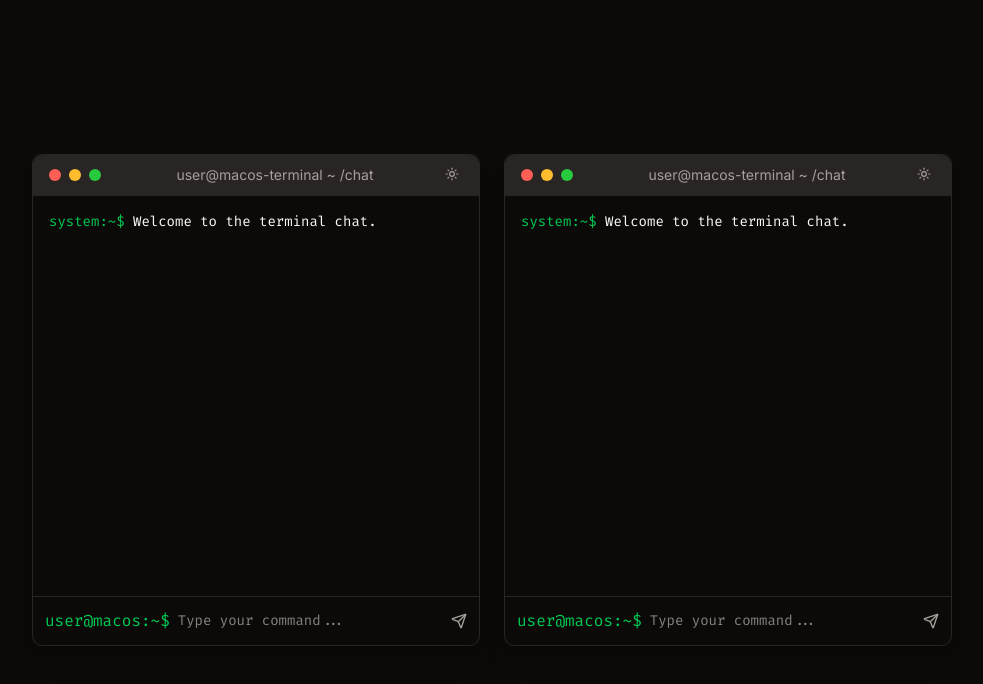
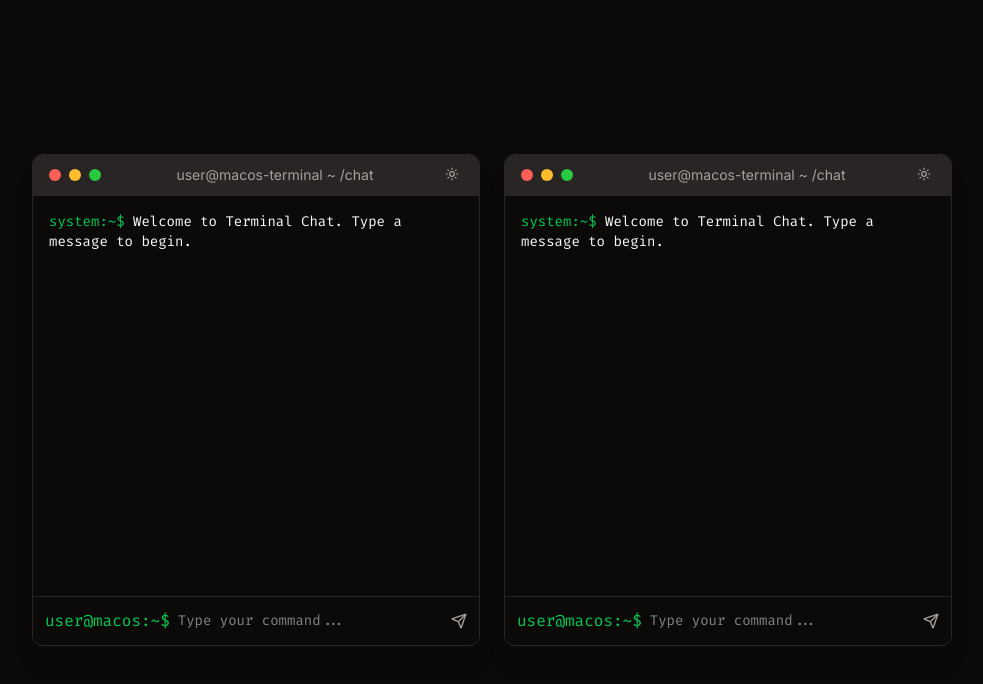
Before and after one commit to KrizRoMe/chatia, a Next.js app: page / in a window 1280 px wide. Shown: the top 684 px of the page, without its empty margins (148-1131 px from the left). Built offline with nearby package versions, Linux system fonts and the light colour scheme.

Commit message:
feat(chat): :star: add zod and refactor logic

```diff
--- a/package.json
+++ b/package.json
@@ -17,7 +17,8 @@
 		"react": "^19.0.0",
 		"react-dom": "^19.0.0",
 		"tailwind-merge": "^3.0.2",
-		"tailwindcss-animate": "^1.0.7"
+		"tailwindcss-animate": "^1.0.7",
+		"zod": "^3.24.2"
 	},
 	"devDependencies": {
 		"@biomejs/biome": "1.9.4",
--- /dev/null
+++ b/src/modules/chat/application/schemas/message-schema.ts
@@ -0,0 +1,9 @@
+import { z } from "zod";
+
+export const MessageSchema = z.object({
+	id: z.number(),
+	text: z.string().min(1, "El mensaje no puede estar vacío"),
+	isUser: z.boolean(),
+});
+
+export const MessageListSchema = z.array(MessageSchema);
--- a/src/modules/chat/presentation/components/chat-message-area.tsx
+++ b/src/modules/chat/presentation/components/chat-message-area.tsx
@@ -1,12 +1,28 @@
-import React from "react";
+"use client";
+
+import { useState } from "react";
+import type { z } from "zod";
+import type { MessageListSchema } from "@/modules/chat/application/schemas/message-schema";
+import ChatMesageItem from "@/modules/chat/presentation/components/chat-message-item";
+
+const MESSAGE_LIST_DEFAULT_VALUE: z.infer<typeof MessageListSchema> = [
+	{
+		id: Math.random(),
+		text: "Welcome to Terminal Chat. Type a message to begin.",
+		isUser: false,
+	},
+];
 
 function ChatMessageArea() {
+	const [messageList, setMessageList] = useState<
+		z.infer<typeof MessageListSchema>
+	>(MESSAGE_LIST_DEFAULT_VALUE);
+
 	return (
 		<div className="h-[30dvh] sm:h-[50dvh] overflow-y-auto p-4 font-fira-code text-sm bg-background">
-			<div className="mb-3 text-primary">
-				<span className="text-green-500">system:~$ </span>
-				Welcome to the terminal chat.
-			</div>
+			{messageList.map((message) => (
+				<ChatMesageItem key={message.id} message={message} />
+			))}
 		</div>
 	);
 }
--- /dev/null
+++ b/src/modules/chat/presentation/components/chat-message-item.tsx
@@ -0,0 +1,15 @@
+import type { z } from "zod";
+import type { MessageSchema } from "@/modules/chat/application/schemas/message-schema";
+
+function ChatMesageItem({
+	message,
+}: { message: z.infer<typeof MessageSchema> }) {
+	return (
+		<div key={message.id} className="mb-3 text-primary">
+			<span className="text-green-500">system:~$ </span>
+			{message.text}
+		</div>
+	);
+}
+
+export default ChatMesageItem;
```
Also changed, not shown: 1 other file (tests, documents, lock files or other folders).
